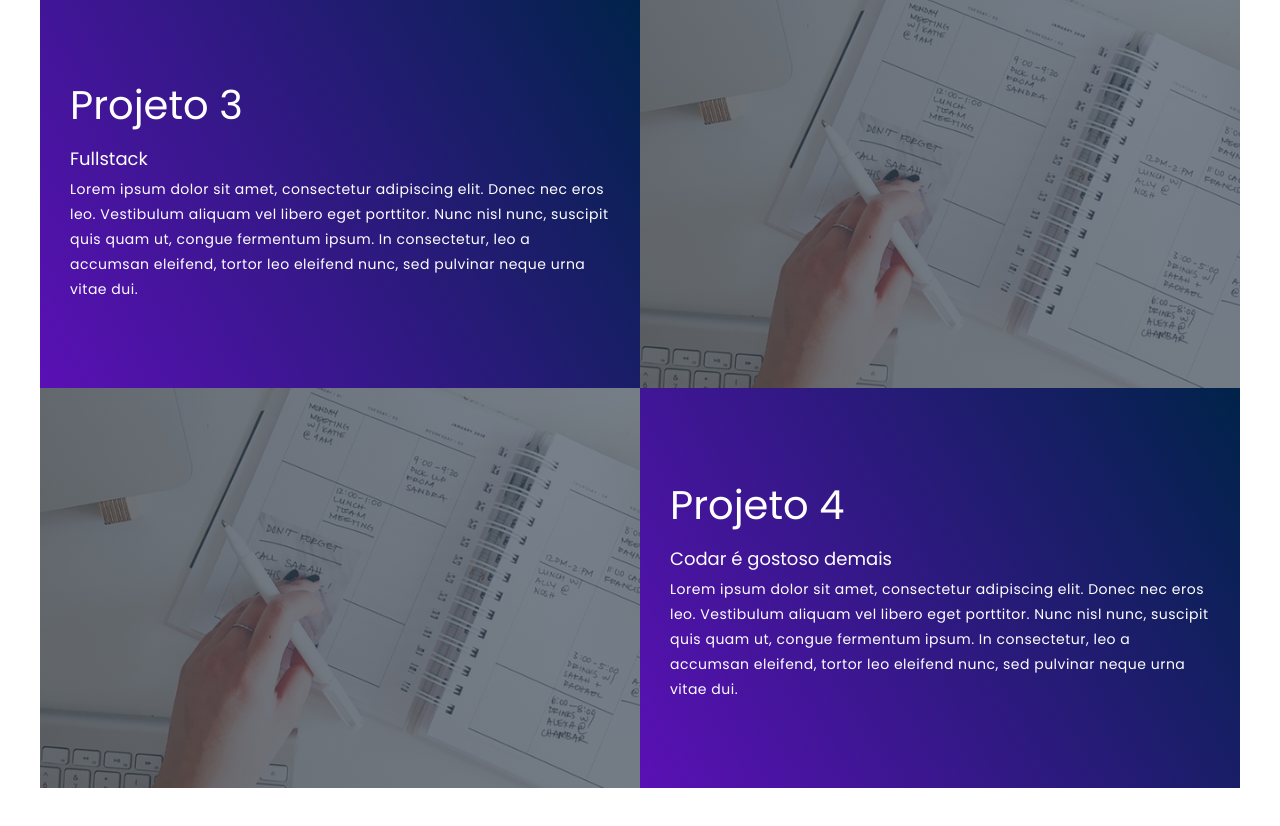
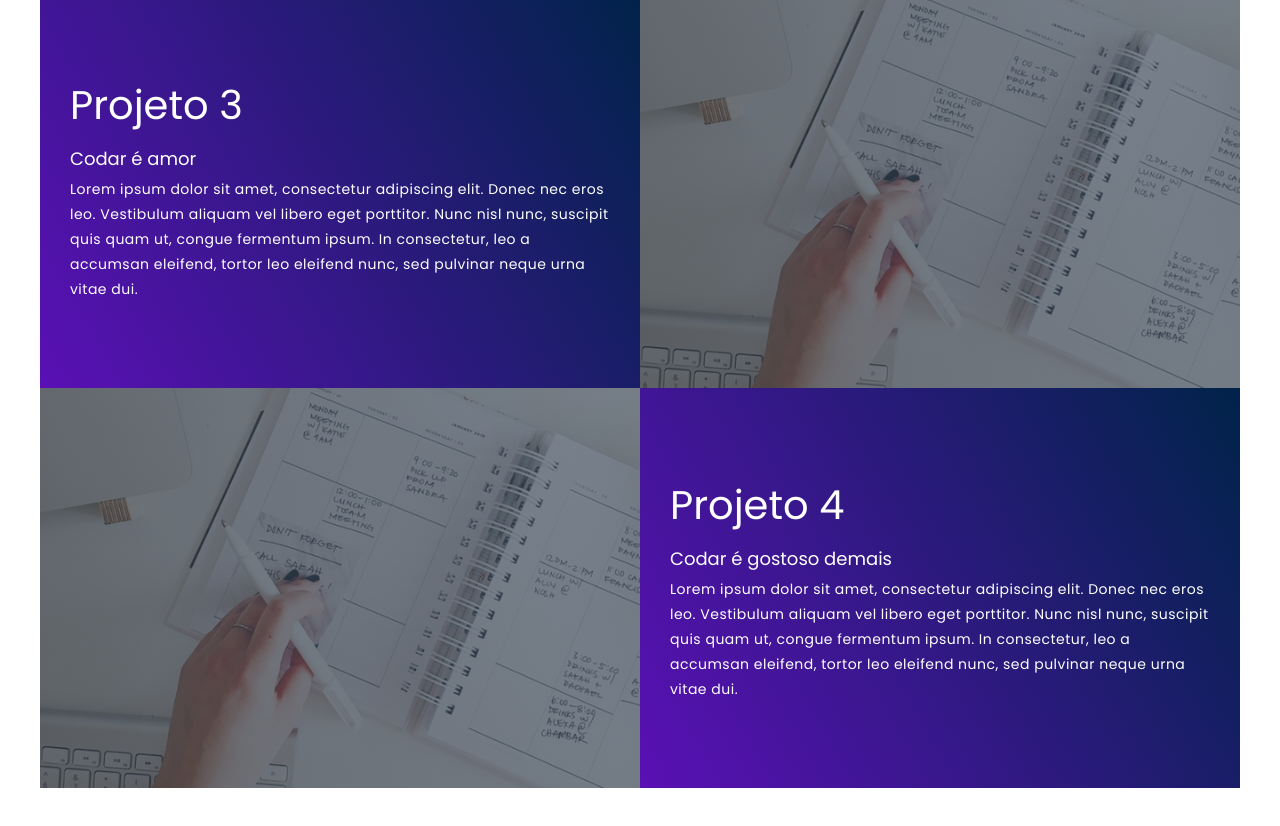
Before and after one commit to maikeliani/teste-git-portifolio, a plain HTML site: page index.html in a window 1280 px wide. Shown: the part 1987-2813 px from the top of the page. Drawn offline with Linux system fonts and the light colour scheme.

Commit message:
Revert " alterado descrição PROJ3"
This reverts commit 4b6d0f573bedf30e77e9f6c3c49e8e72c31596d3.

```diff
--- a/index.html
+++ b/index.html
@@ -55,7 +55,7 @@
                 <div class="project-item">
                     <div class="project-info">
                         <h1>Projeto 3</h1>
-                        <h2>Fullstack</h2>
+                        <h2>Codar é amor</h2>
                         <p>Lorem ipsum dolor sit amet, consectetur adipiscing elit. Donec nec eros leo. Vestibulum
                             aliquam vel libero eget porttitor. Nunc nisl nunc, suscipit quis quam ut, congue fermentum
                             ipsum. In consectetur, leo a accumsan eleifend, tortor leo eleifend nunc, sed pulvinar neque
```
